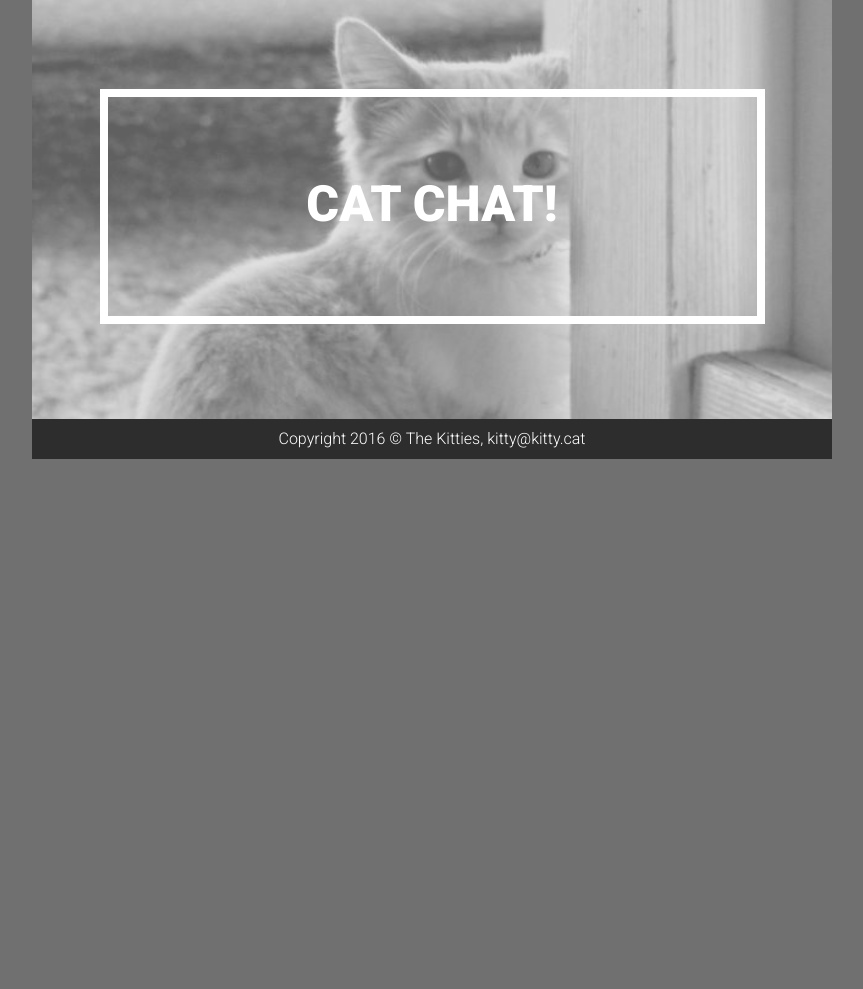
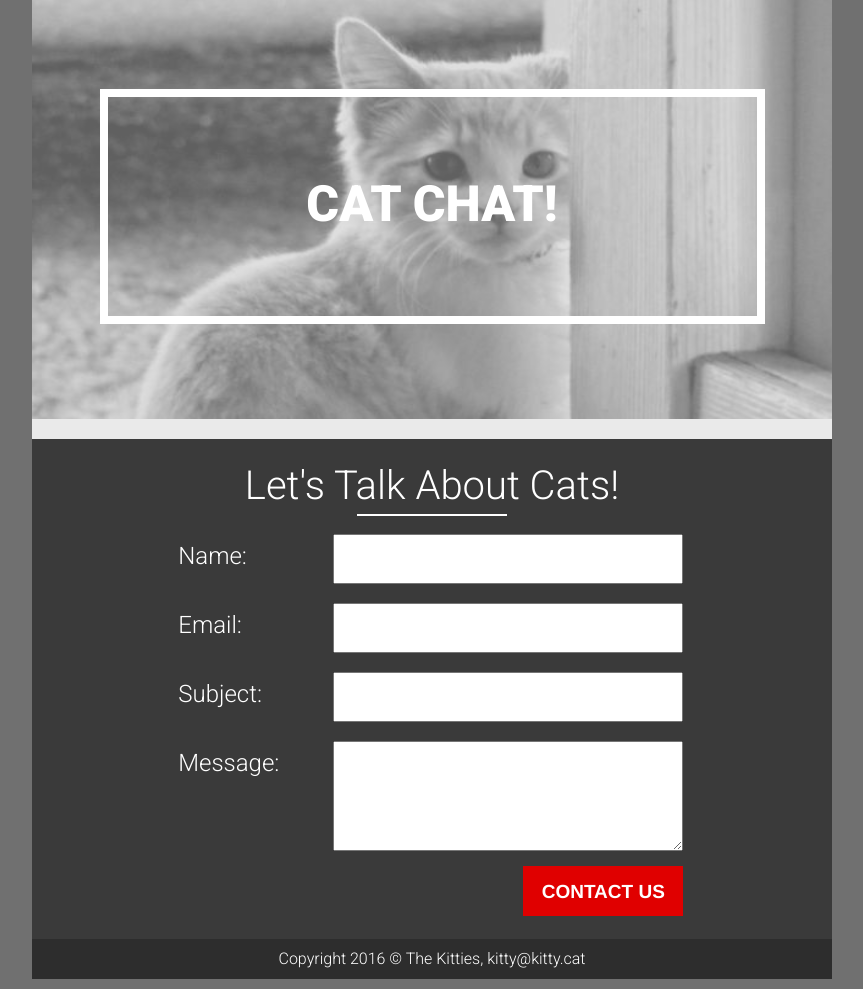
Before and after one commit to Darren-Haynes/front-end-cf-test, a PHP site: page /contact.html in a window 1280 px wide. Shown: the part 91-1080 px from the top of the page, without its empty margins (208-1071 px from the left). Before the commit the page ends 550 px from the top, so only its background shows below. Run offline with PHP 8.4, Linux system fonts and the light colour scheme; some libraries are stand-ins or nearby versions; some web fonts are replaced.

Commit message:
added contact form section to contact.html

```diff
--- a/assets/stylesheets/main.css
+++ b/assets/stylesheets/main.css
@@ -109,6 +109,14 @@ nav li a:active {
 
 #focus a {
   color: #FFF
+}
+
+.grow {
+  transition: all .2s ease-in-out;
+}
+
+.grow:hover {
+  transform: scale(1.1);
 }
 
 /*
@@ -409,3 +417,76 @@ footer a {
   border: 8px solid white;
   z-index: 3;
 }
+
+/*
+  ========================================
+  CONTACT FORM
+  ========================================
+*/
+
+.contact-form {
+  position: relative;
+  width: 800px;
+  height: 520px;
+  margin: 0 auto;
+  background-color: #3A3A3A;
+}
+
+.contact-form:before {
+  position: absolute;
+  content: "";
+  height: 20px;
+  width: 100%;
+  background-color: #EAEAEA;
+}
+
+legend {
+  padding-top: 55px;
+  padding-bottom: 10px;
+  text-align: center;
+  font-size: 40px;
+}
+
+legend:after {
+  position: absolute;
+  content: "";
+  height: 1px;
+  width: 150px;
+  left: 325px;
+  top: 95px;
+  border: 1px solid #FFF;
+}
+
+fieldset {
+  border: 0;
+}
+
+p label {
+  float: left;
+  width: 110px;
+  font-size: 24px;
+  margin-left: 130px;
+  margin-right: 45px;
+  margin-top: 10px;
+}
+
+input, textarea {
+  width: 350px;
+  height: 50px;
+  font-size: 24px;
+}
+
+textarea {
+  height: 110px
+}
+
+fieldset button {
+  width: 160px;
+  height: 50px;
+  margin-top: -10px;
+  margin-left: 475px;
+  background-color: #E00000;
+  font: 600 19px/50px Helvetica, Arial, sans-serif;
+  color: #FFF;
+  border: 0;
+}
--- a/contact.html
+++ b/contact.html
@@ -21,8 +21,8 @@
     <!-- Navigation -->
     <nav>
       <ul>
-        <li><a href="index.html">HOME</a></li>
-        <li><a href="#">ABOUT</a></li>
+        <li class="grow"><a href="index.html">HOME</a></li>
+        <li class="grow"><a href="#">ABOUT</a></li>
         <li id="focus"><a href="contact.html">CONTACT</a></li>
       </ul>
     </nav>
@@ -59,6 +59,34 @@
     <img src="assets/images/contact-cat.jpeg" alt="Black and white image of cute kitten outside" />
     <div class="img-text-box">CAT CHAT!</div>
   </section>
+
+  <!-- CONTACT FORM -->
+  <section class="contact-form">
+
+        <!-- form -->
+    <fieldset>
+      <legend>Let's Talk About Cats!</legend>
+        <p>
+          <label for="name">Name:</label>
+          <input type="text" name="name" />
+        </p>
+        <p>
+          <label for="email-address">Email:</label>
+          <input type="email" name="email-address" />
+        </p>
+        <p>
+          <label for="subject">Subject:</label>
+          <input type="text" name="subject" />
+        </p>
+        <p>
+          <label for="comment">Message:</label>
+          <textarea name="comment"></textarea>
+        </p>
+          <button name="submit">CONTACT US</button>
+    </fieldset>
+
+  </section>
+
   <!-- FOOTER -->
 
   <footer>
--- a/index.html
+++ b/index.html
@@ -21,8 +21,8 @@
     <nav>
       <ul>
         <li id="focus"><a href="index.html" >HOME</a></li>
-        <li><a href="#">ABOUT</a></li>
-        <li><a href="contact.html">CONTACT</a></li>
+        <li class="grow"><a href="#">ABOUT</a></li>
+        <li class="grow"><a href="contact.html">CONTACT</a></li>
       </ul>
     </nav>
 
```
